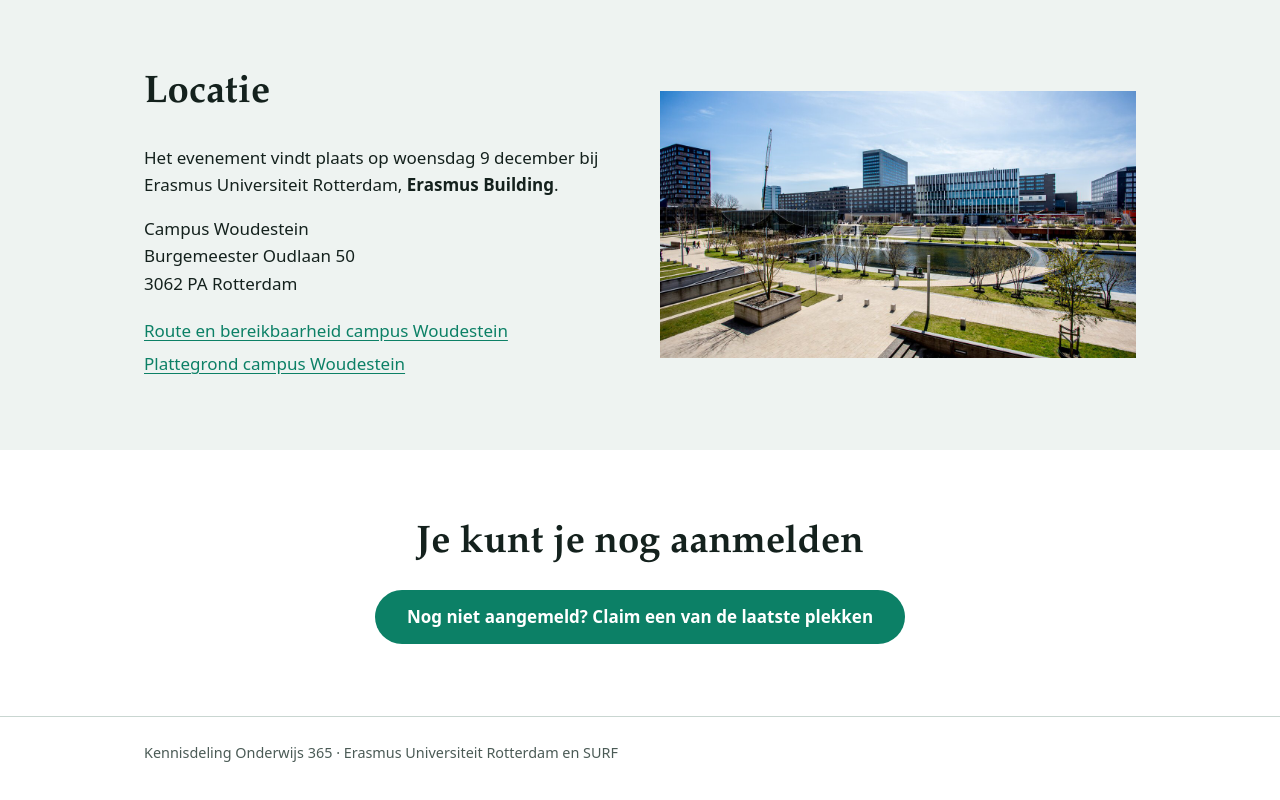
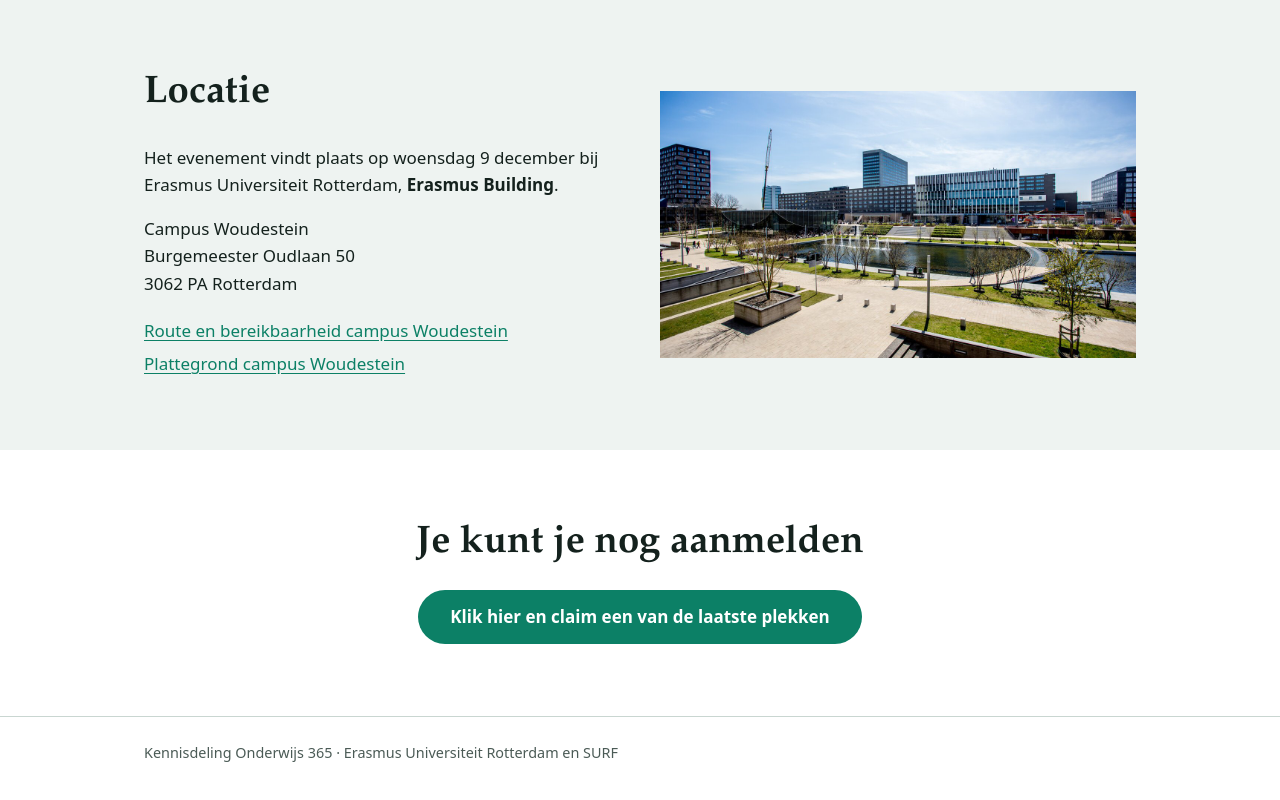
Before and after one commit to KDO365/KDO365, a plain HTML site: page index.html in a window 1280 px wide. Shown: the part 3963-4763 px from the top of the page. Drawn offline with Linux system fonts and the light colour scheme.

Commit message:
Update index.html

```diff
--- a/index.html
+++ b/index.html
@@ -303,7 +303,7 @@
   <section class="block signup" id="aanmelden">
     <div class="wrap">
       <h2>Je kunt je nog aanmelden</h2>
-      <a class="btn solid" href="https://forms.cloud.microsoft/e/hmHYU5GTa5">Nog niet aangemeld? Claim een van de laatste plekken</a>
+      <a class="btn solid" href="https://forms.cloud.microsoft/e/hmHYU5GTa5">Klik hier en claim een van de laatste plekken</a>
     </div>
   </section>
 
```
